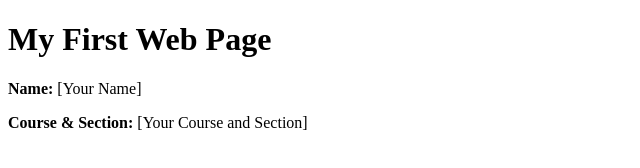
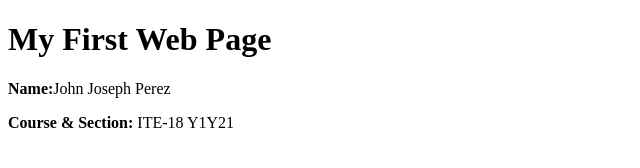
Before and after one commit to not-yohsn/perez-ite18, a plain HTML site: page index.html in a window 1280 px wide. Shown: the whole page, without its empty margins (0-640 px from the left). Drawn offline with Linux system fonts and the light colour scheme.

Commit message:
Update index.html

```diff
--- a/index.html
+++ b/index.html
@@ -5,7 +5,7 @@
 </head>
 <body>
 <h1>My First Web Page</h1>
-<p><strong>Name:</strong> [Your Name]</p>
-<p><strong>Course & Section:</strong> [Your Course and Section]</p>
+<p><strong>Name:</strong>John Joseph Perez</p>
+<p><strong>Course & Section:</strong> ITE-18 Y1Y21</p>
 </body>
 </html>
```
